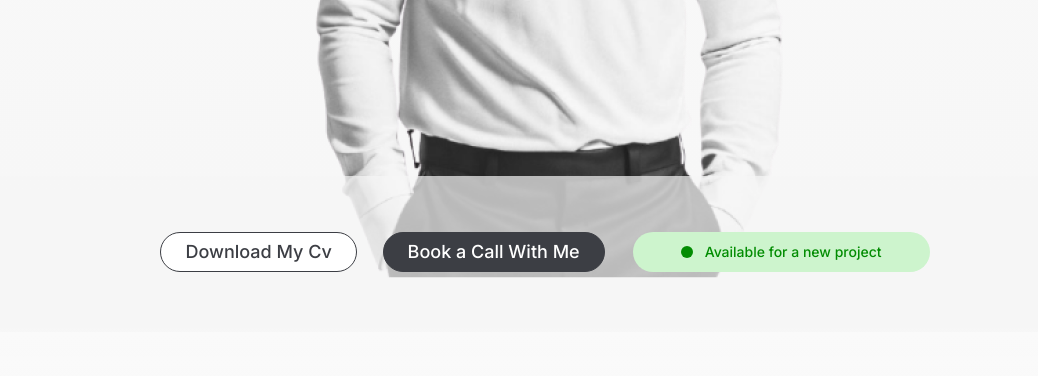
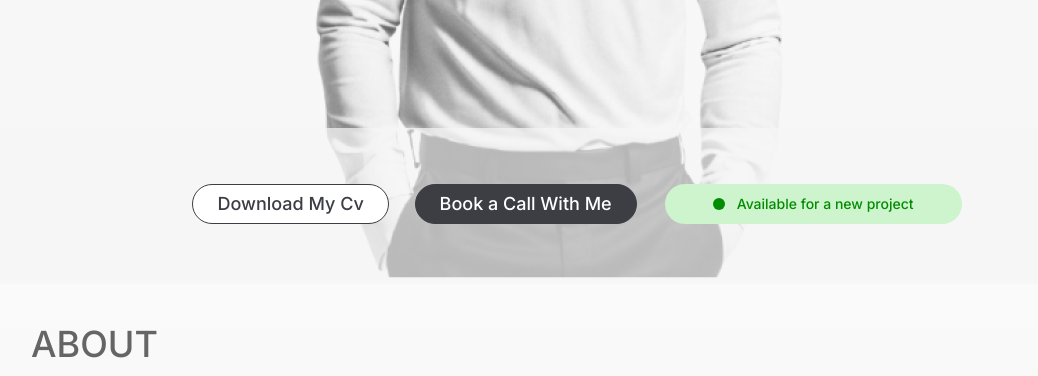
Before and after one commit to teeraboh/Personal_Portfolio-1, a Next.js app in the folder my-portfolio/: page / in a window 1280 px wide. Shown: the part 900-1276 px from the top of the page, without its empty margins (81-1119 px from the left). Built offline with nearby package versions, Linux system fonts and the light colour scheme.

Commit message:
made a little adjustment

```diff
--- a/my-portfolio/src/app/page.tsx
+++ b/my-portfolio/src/app/page.tsx
@@ -84,9 +84,9 @@ export default function Home() {
         </div>
       </section>
 
-      <div className="h-32 w-full bg-transparent hidden lg:block"></div>
+      <div className="h-20 w-full bg-transparent hidden lg:block"></div>
 
-      <section className="flex flex-col w-full items-center justify-center space-y-2 bg-bgbutton/70 lg:flex-row lg:py-12 z-10">
+      <section className="flex flex-col w-full items-center justify-center space-y-2 bg-bgbutton/70 lg:flex-row lg:py-12 lg:mx-8 z-10">
         <div className="grid grid-cols-2 gap-0">
           <PrimaryButton
             id="DownloadCv"
--- a/my-portfolio/src/components/layouts/navbar.tsx
+++ b/my-portfolio/src/components/layouts/navbar.tsx
@@ -41,7 +41,7 @@ export default function NavMenu() {
               <nav className="flex flex-col items-center gap-7 pt-4 mt-8">
                 <NavItem text="HOME" href="/" />
                 <NavItem text="ABOUT ME" href="/portfolio/about" />
-                <NavItem text="GET IN TOUCH" href="#get-in-touch" />
+                <NavItem text="GET IN TOUCH" href="/#get-in-touch" />
                 <NavItem text="PROJECTS" href="/portfolio/projectPage" />
               </nav>
               <SheetClose asChild></SheetClose>
```
